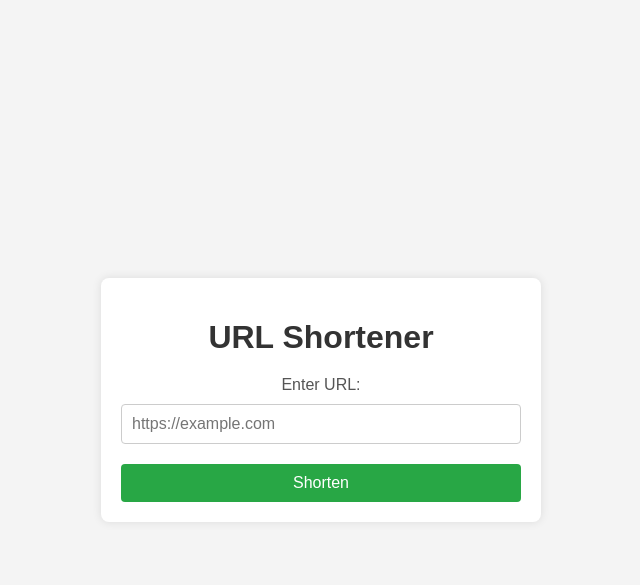
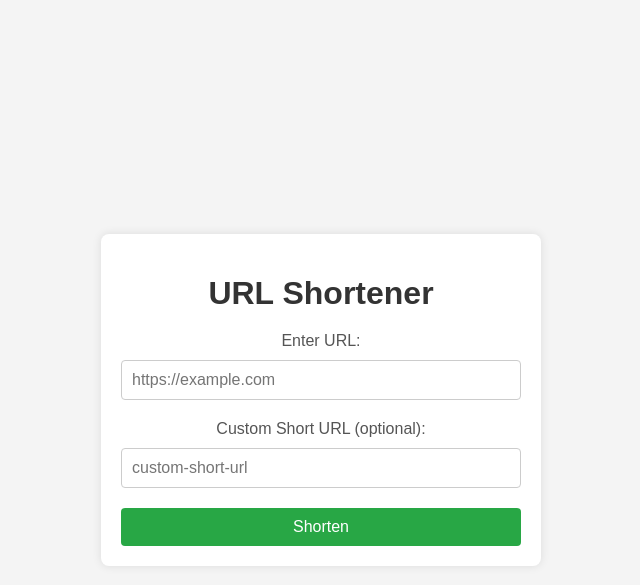
Before and after one commit to JMiller007/URL-Shortener, a Flask app: page / in a window 1280 px wide. Shown: the top 585 px of the page, without its empty margins (319-959 px from the left). Run offline with Flask 3, Linux system fonts and the light colour scheme.

Commit message:
Allows for the creation of custom URLS

```diff
--- a/app.py
+++ b/app.py
@@ -32,13 +32,16 @@ def generate_short_url():
 def index():
     if request.method == 'POST':
         original_url = request.form['original_url']
-        existing_url = URL.query.filter_by(original_url=original_url).first()
-        if existing_url:
-            return jsonify({'short_url': existing_url.short_url})
+        custom_url = request.form['custom_url'].strip()
 
-        short_url = generate_short_url()
-        while URL.query.filter_by(short_url=short_url).first() is not None:
+        if custom_url:
+            if URL.query.filter_by(short_url=custom_url).first():
+                return jsonify({'error': 'Custom URL is already in use. Please choose another one.'})
+            short_url = custom_url
+        else:
             short_url = generate_short_url()
+            while URL.query.filter_by(short_url=short_url).first() is not None:
+                short_url = generate_short_url()
 
         new_url = URL(original_url=original_url, short_url=short_url)
         db.session.add(new_url)
--- a/templates/index.html
+++ b/templates/index.html
@@ -74,6 +74,8 @@
         <form method="post">
             <label for="original_url">Enter URL:</label>
             <input type="text" id="original_url" name="original_url" placeholder="https://example.com">
+            <label for="custom_url">Custom Short URL (optional):</label>
+            <input type="text" id="custom_url" name="custom_url" placeholder="custom-short-url">
             <button type="submit">Shorten</button>
         </form>
         {% if short_url %}
```
Also changed, not shown: instance/urls.db.
